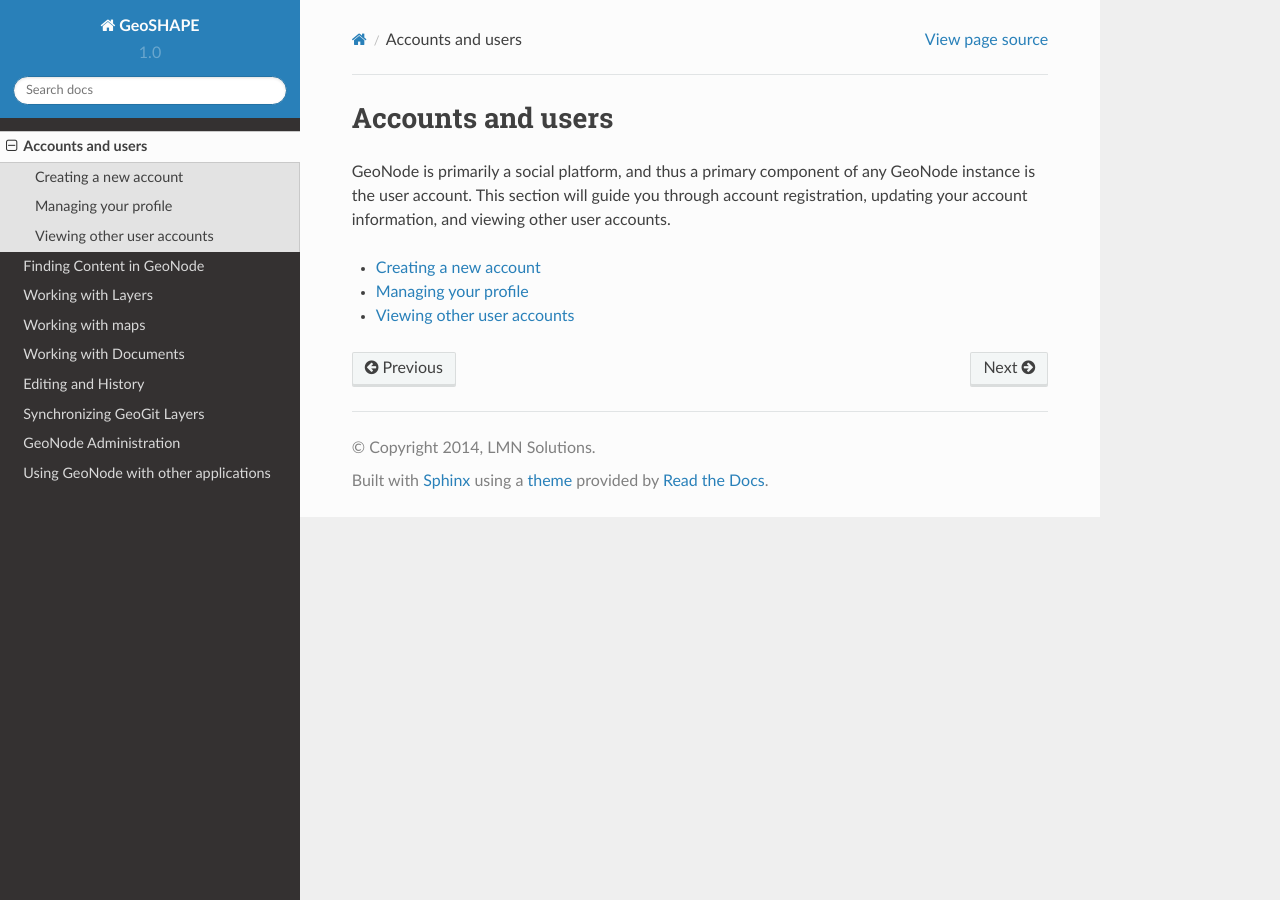
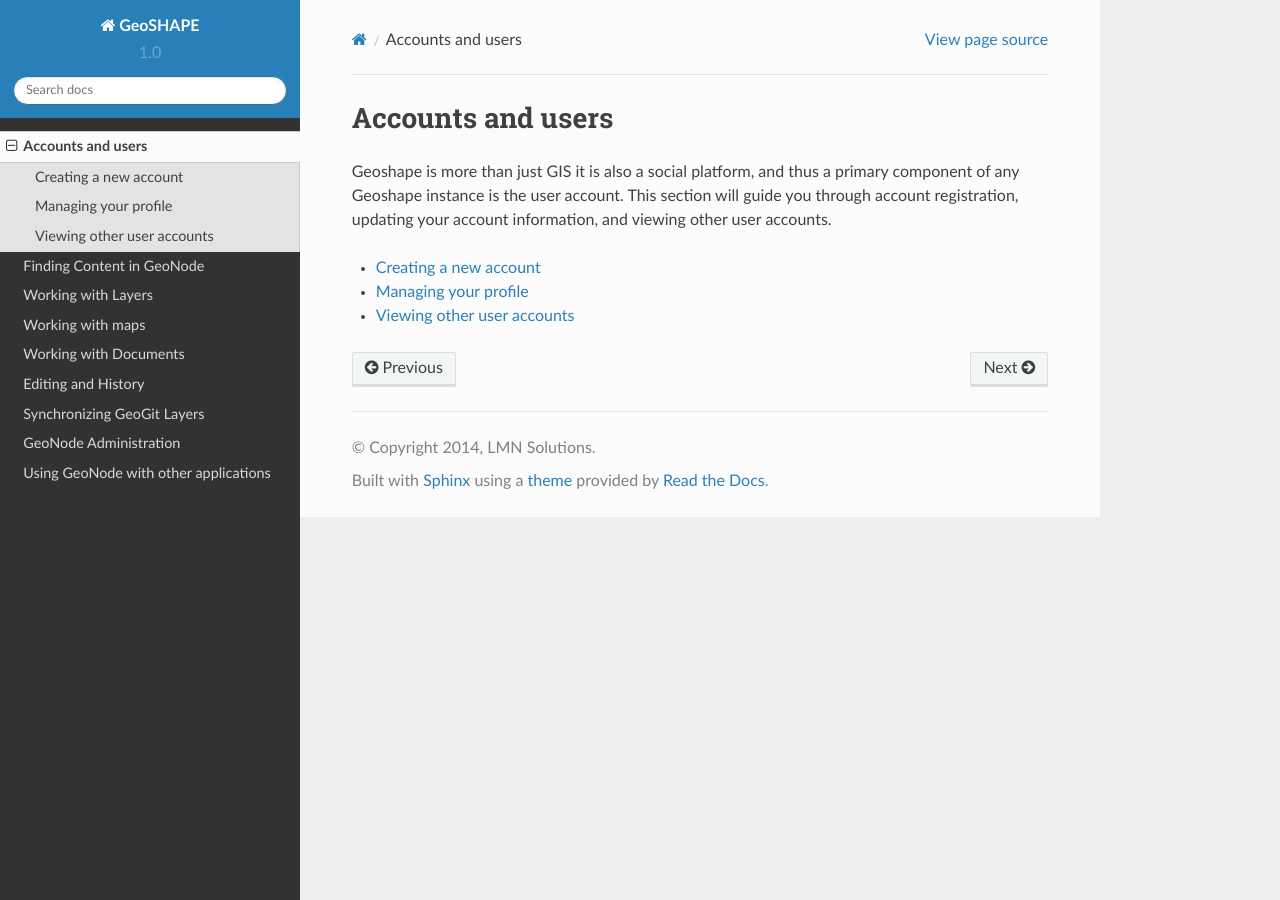
Before and after one commit to Arborvitae/Geoshape, a Sphinx documentation site: the page built from docs/accounts.rst, in a window 1280 px wide. Built offline with Sphinx 7.4.7 and the Read the Docs theme 2.0.0, drawn with Linux system fonts in a browser that asks for light colours.

Commit message:
change accounts language from Geonode to Geoshape

```diff
--- a/docs/accounts.rst
+++ b/docs/accounts.rst
@@ -3,7 +3,7 @@
 Accounts and users
 ==================
 
-GeoNode is primarily a social platform, and thus a primary component of any GeoNode instance is the user account. This section will guide you through account registration, updating your account information, and viewing other user accounts.
+Geoshape is more than just GIS it is also a social platform, and thus a primary component of any Geoshape instance is the user account. This section will guide you through account registration, updating your account information, and viewing other user accounts.
 
 .. toctree::
    :maxdepth: 2
```
